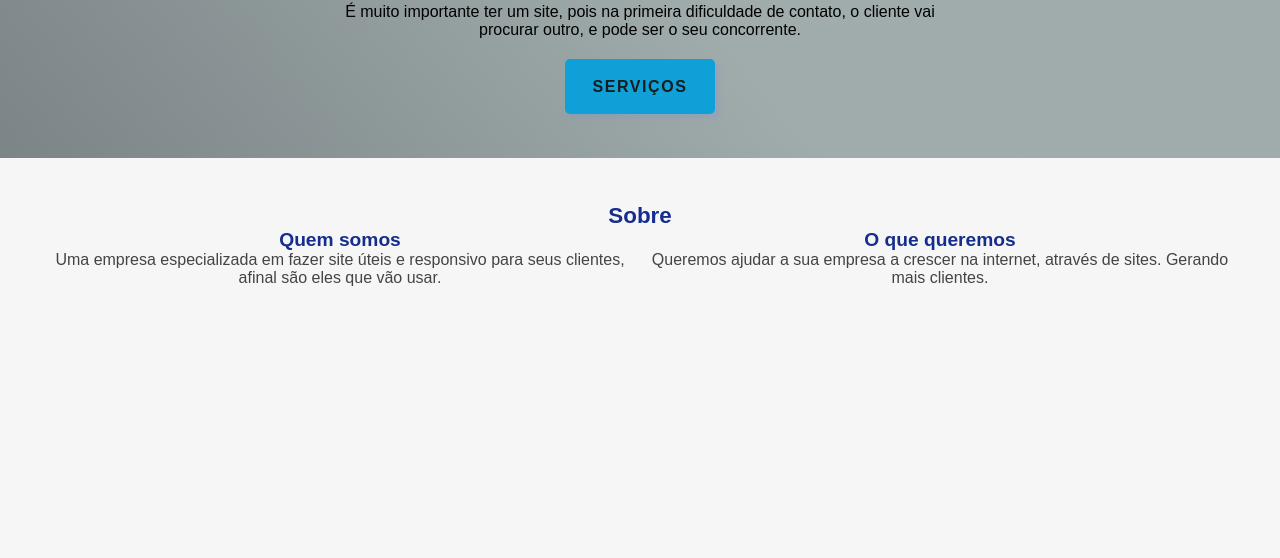
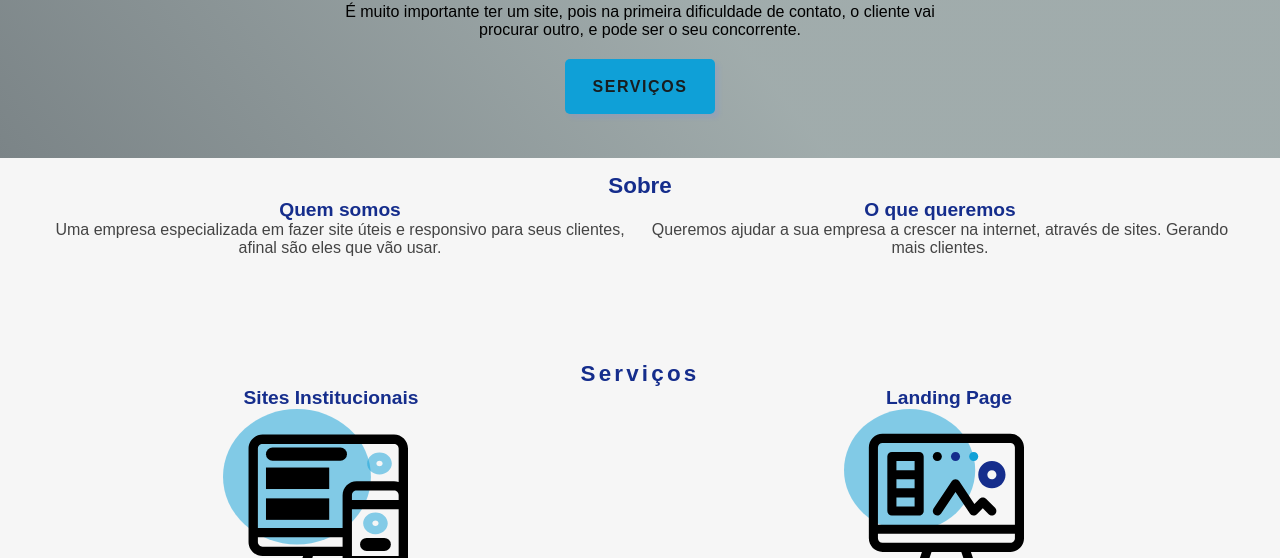
Before and after one commit to leonardomuller1/site, a plain HTML site: page index.html in a window 1280 px wide. Shown: the part 232-790 px from the top of the page. Drawn offline with Linux system fonts and the light colour scheme.

Commit message:
correção do remoção do btn, tirando o espaço em branco

```diff
--- a/css/home.css
+++ b/css/home.css
@@ -2,19 +2,12 @@
 .sobre {
   display: flex;
   flex-direction: column;
-  max-height: 350px;
-  min-height: 250px;
+  max-height: 150px;
+  min-height: 110px;
   height: 100%;
   align-items: center;
   margin: auto 0;
 }
-.sobre .titulo {
-  margin-top: 30px;
-}
-.sobre .btn {
-  margin: 5px 0 15px 0;
-}
-
 /* Serviços */
 .servico {
   min-height: 400px;
```
